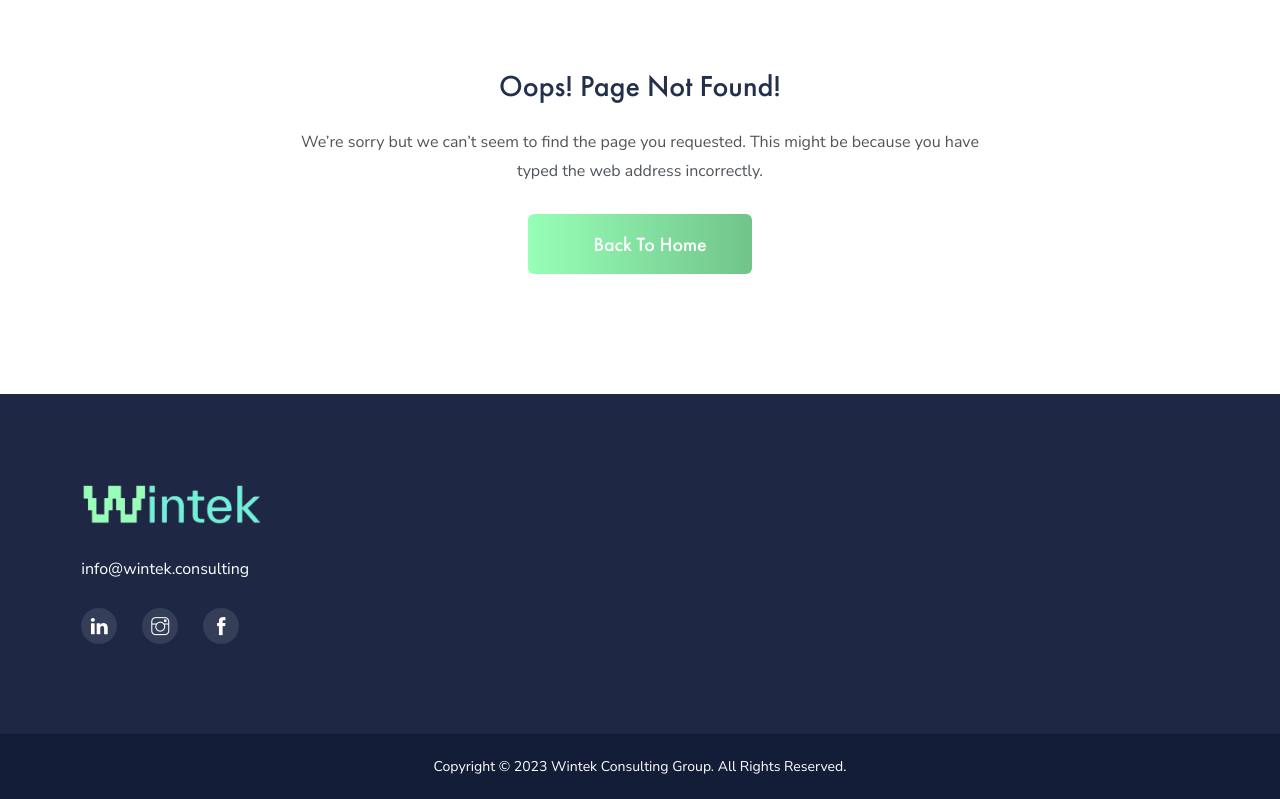
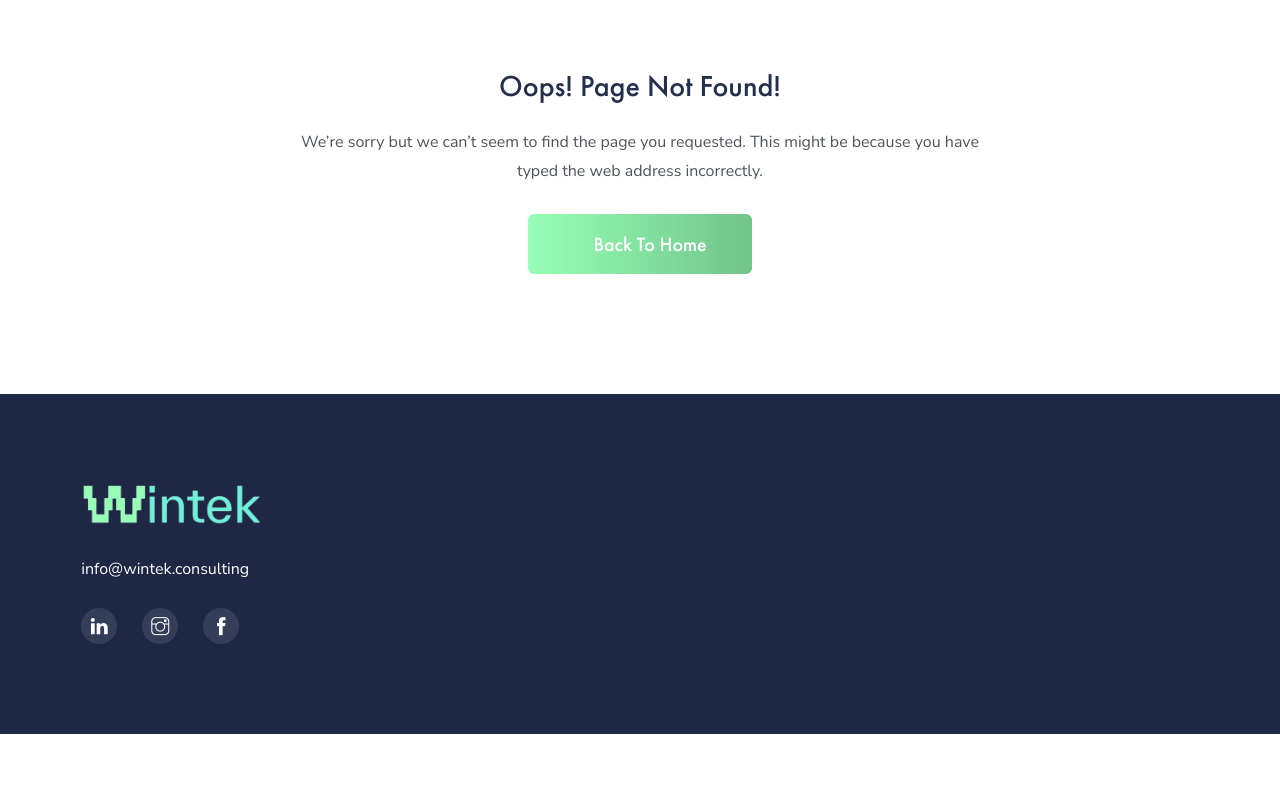
Before and after one commit to gabrielabarajas/wintek-consulting-group, a Next.js app: page /404 in a window 1280 px wide. Shown: the part 878-1677 px from the top of the page. After the commit the page ends 1612 px from the top, so only its background shows below. Built offline with nearby package versions, Linux system fonts and the light colour scheme; a web font is replaced by a local one.

Commit message:
Today changes

```diff
--- a/components/AvancemosSection/Avancemos.js
+++ b/components/AvancemosSection/Avancemos.js
@@ -1,6 +1,5 @@
 import React from "react"
 import Nav from 'react-bootstrap/Nav';
-import VideoModal from '../../components/ModalVideo'
 import styles from './Avancemos.module.css'
 import avancemosImg from '/public/images/avancemos.jpg'
 import Image from "next/image"
--- a/components/TransformaSection/Transformando.js
+++ b/components/TransformaSection/Transformando.js
@@ -20,14 +20,14 @@ const Transformando = (props) => {
                 </div>
                 <div className= {`row ${styles.transfContainer}`}>
                     {Services.map((service, sitem) => (
-                        <div className="col-lg-4 col-md-6 col-12" key={sitem}>
-                            <div className="wpo-service-item">
+                        <div className="col-md-2 col-md-6" key={sitem}>
+                            <div className={`wpo-service-item ${styles.boxService}`}>
                                 <div className="wpo-service-icon">
                                     <div className="icon">
                                         <Image src={service.sIcon} alt=""/>
                                     </div>
                                 </div>
-                                <div className="wpo-service-text">
+                                <div id={styles.boxService} className="wpo-service-text">
                                     <p className={styles.text}>{service.title}</p>
                                 </div>
                             </div>
--- a/components/TransformaSection/Transformando.module.css
+++ b/components/TransformaSection/Transformando.module.css
@@ -40,6 +40,9 @@ text-align: left;
 line-height: 1.2;
 margin: 1.25rem;
 }
+.boxService{
+    height: 360px !important;
+}
 
 @media only screen and (max-width : 900px) {
     .title{
--- a/components/footer/Footer.js
+++ b/components/footer/Footer.js
@@ -41,15 +41,6 @@ const Footer = (props) => {
                     </div>
                 </div>
                 </div>
-            <div className="wpo-lower-footer">
-                <div className="container">
-                    <div className="row">
-                        <div className="col col-xs-12">
-                            <p className="copyright"> Copyright &copy; 2023 Wintek Consulting Group. All Rights Reserved.</p>
-                        </div>
-                    </div>
-                </div>
-            </div>
         </footer>
     )
 }
```
